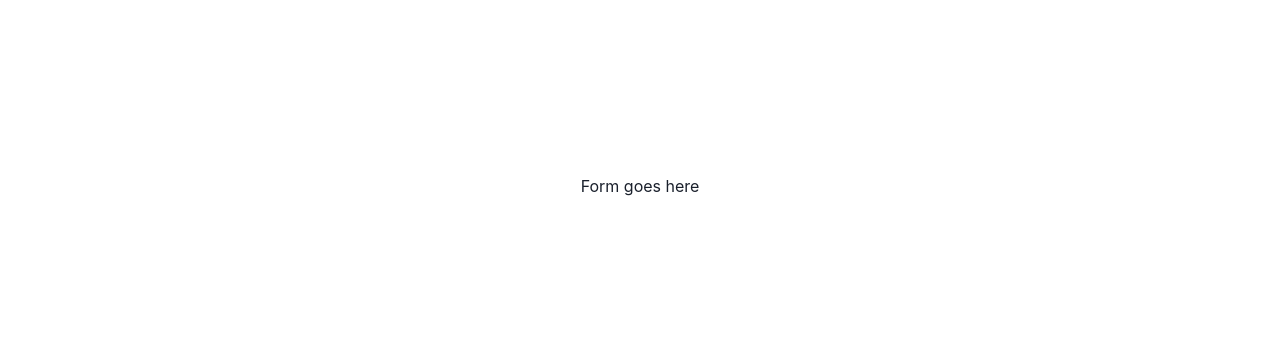
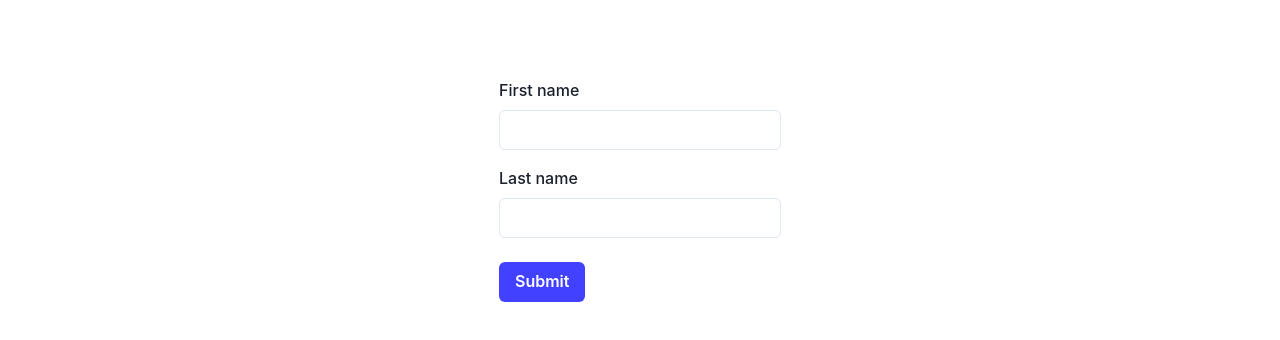
Before and after one commit to tylerkennedy/DSI, a Next.js app: page / in a window 1280 px wide. Shown: the part 284-624 px from the top of the page. Built offline with nearby package versions, Linux system fonts and the light colour scheme; no server answers; sample sign-in values are in the browser's storage.

Commit message:
Create simple form

```diff
--- /dev/null
+++ b/src/components/form.js
@@ -0,0 +1,62 @@
+import { Component } from 'react';
+import {
+  Box,
+  Button,
+  Flex,
+  Heading,
+  Link,
+  FormControl,
+  FormLabel,
+  FormErrorMessage,
+  FormHelperText,
+  Input,
+} from "@chakra-ui/react";
+
+import { AddIcon, StarIcon } from '@chakra-ui/icons'
+
+const styles = {
+
+};
+
+
+
+class Form extends Component {
+
+  render() {
+
+    const handleSubmit = async (event) => {
+      // Stop the form from submitting and refreshing the page.
+      event.preventDefault()
+
+      // Get data from the form.
+      // Create a property for each form field
+      const data = {
+        firstName: event.target.firstName.value,
+        lastName: event.target.lastName.value,
+      }
+
+      console.log("Here is our form data: ", data) // Look for this output in the browser console to see if the data is being read properly
+    }
+
+    return (
+      <Flex>
+        <form onSubmit={handleSubmit}>
+          <Box py={2}>
+            <FormLabel htmlFor='firstName'>First name</FormLabel>
+            <Input id='firstName' type='text'></Input>
+          </Box>
+          <Box py={2}>
+            <FormLabel htmlFor='lastName'>Last name</FormLabel>
+            <Input id='lastName' type='text'></Input>
+          </Box>
+          <Button mt={4} type="submit">
+            Submit
+          </Button>
+        </form>
+      </Flex>
+    );
+  }
+}
+
+// @ts-ignore
+export default (Form);
--- a/src/pages/index.js
+++ b/src/pages/index.js
@@ -3,6 +3,7 @@ import Router, { useRouter } from "next/router";
 import React, { useEffect, useState } from "react";
 import { fireAuth } from "../service/firebase";
 import Nav from "../components/nav"
+import Form from "../components/form"
 
 export default function Index() {
   const [user, setUser] = useState({});
@@ -46,7 +47,7 @@ export default function Index() {
       <Box h="100vh">
         <Nav user={user} onLogout={onLogout}></Nav>
         <Flex h={"100vh"} justifyContent={"center"} alignItems={"center"}>
-          <Text>Form goes here</Text>
+          <Form></Form>
         </Flex>
       </Box >
     );
```
